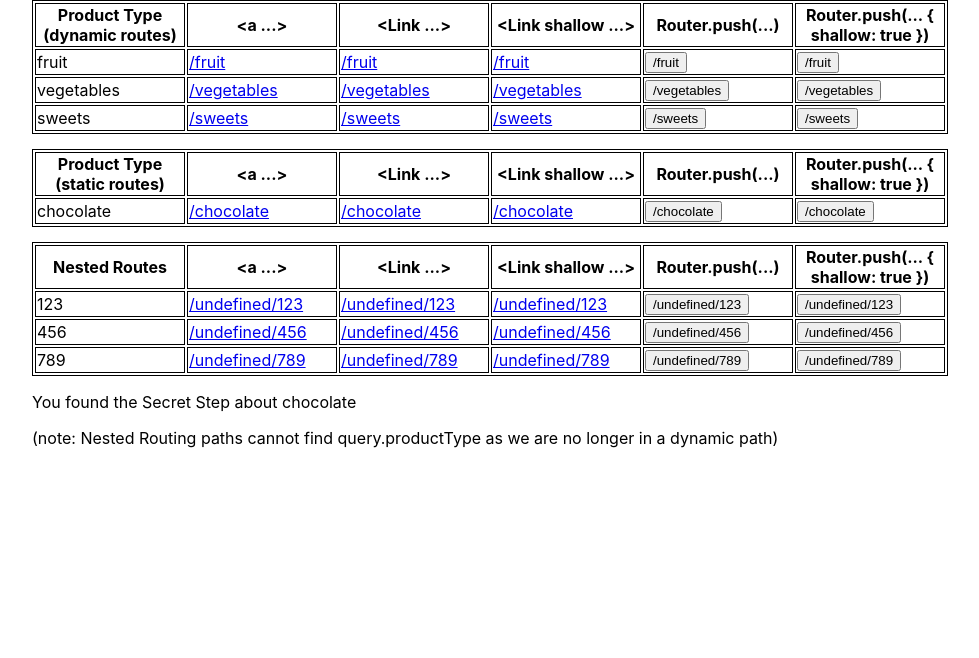
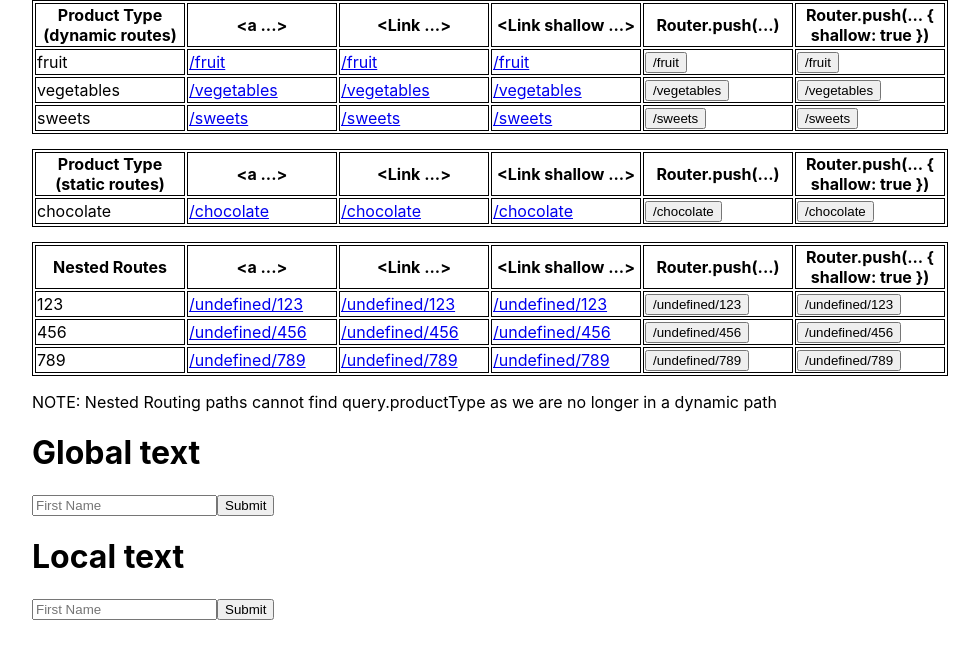
Before and after one commit to liywjl/next-js-url-change-hydration-example, a Next.js app: page /chocolate in a window 1280 px wide. Shown: the top 658 px of the page, without its empty margins (0-979 px from the left). Built offline with nearby package versions, Linux system fonts and the light colour scheme.

Commit message:
use local and global text state

```diff
--- /dev/null
+++ b/components/TextInputForm.js
@@ -0,0 +1,19 @@
+const TextInputForm = ({ text, setText, title }) => (
+  <>
+    {text ? (
+      <h2>{title}</h2>
+    ) : (
+      <form
+        onSubmit={(e) => {
+          e.preventDefault();
+          setText(e.target.text.value);
+        }}
+      >
+        <input name="text" placeholder="First Name" />
+        <button type="submit">Submit</button>
+      </form>
+    )}
+  </>
+);
+
+export default TextInputForm;
--- a/pages/_app.js
+++ b/pages/_app.js
@@ -4,8 +4,8 @@ import styles from "../styles/Home.module.css";
 import "../styles/globals.css";
 
 function MyApp({ Component, pageProps }) {
-  console.log("pageProps");
-  console.log(pageProps);
+  const [globalText, setGlobalText] = useState();
+
   useEffect(() => {
     console.log("%cMyApp %chas mounted", "color: yellow", "color: cyan");
     return () =>
@@ -14,7 +14,11 @@ function MyApp({ Component, pageProps }) {
 
   return (
     <div className={styles.container}>
-      <Component {...pageProps} />
+      <Component
+        globalText={globalText}
+        setGlobalText={setGlobalText}
+        {...pageProps}
+      />
     </div>
   );
 }
--- a/pages/chocolate.js
+++ b/pages/chocolate.js
@@ -1,9 +1,11 @@
-import { useEffect } from "react";
+import { useEffect, useState } from "react";
 
-import styles from "../styles/Home.module.css";
 import Nav from "../components/Nav";
+import TextInputForm from "../components/TextInputForm";
 
-export default function Chocolate() {
+export default function Chocolate({ globalText, setGlobalText }) {
+  const [localText, setLocalText] = useState();
+
   useEffect(() => {
     console.log("%cchocolate.js %chas mounted", "color: yellow", "color: cyan");
     return () =>
@@ -18,11 +20,22 @@ export default function Chocolate() {
     <>
       <Nav />
       <div>
-        <p> You found the Secret Step about chocolate</p>
         <p>
-          (note: Nested Routing paths cannot find query.productType as we are no
-          longer in a dynamic path)
+          NOTE: Nested Routing paths cannot find query.productType as we are no
+          longer in a dynamic path
         </p>
+        <h1>Global text</h1>
+        <TextInputForm
+          text={globalText}
+          setText={setGlobalText}
+          title={`globalText is ${globalText}`}
+        />
+        <h1>Local text</h1>
+        <TextInputForm
+          text={localText}
+          setText={setLocalText}
+          title={`localText is ${localText}`}
+        />
       </div>
     </>
   );
```
Also changed, not shown: components/InputFullName.js (deleted, +0 -21 lines), pages/[productType]/[nestedID].js (+16 -7 lines), pages/[productType]/index.js (+16 -7 lines).
